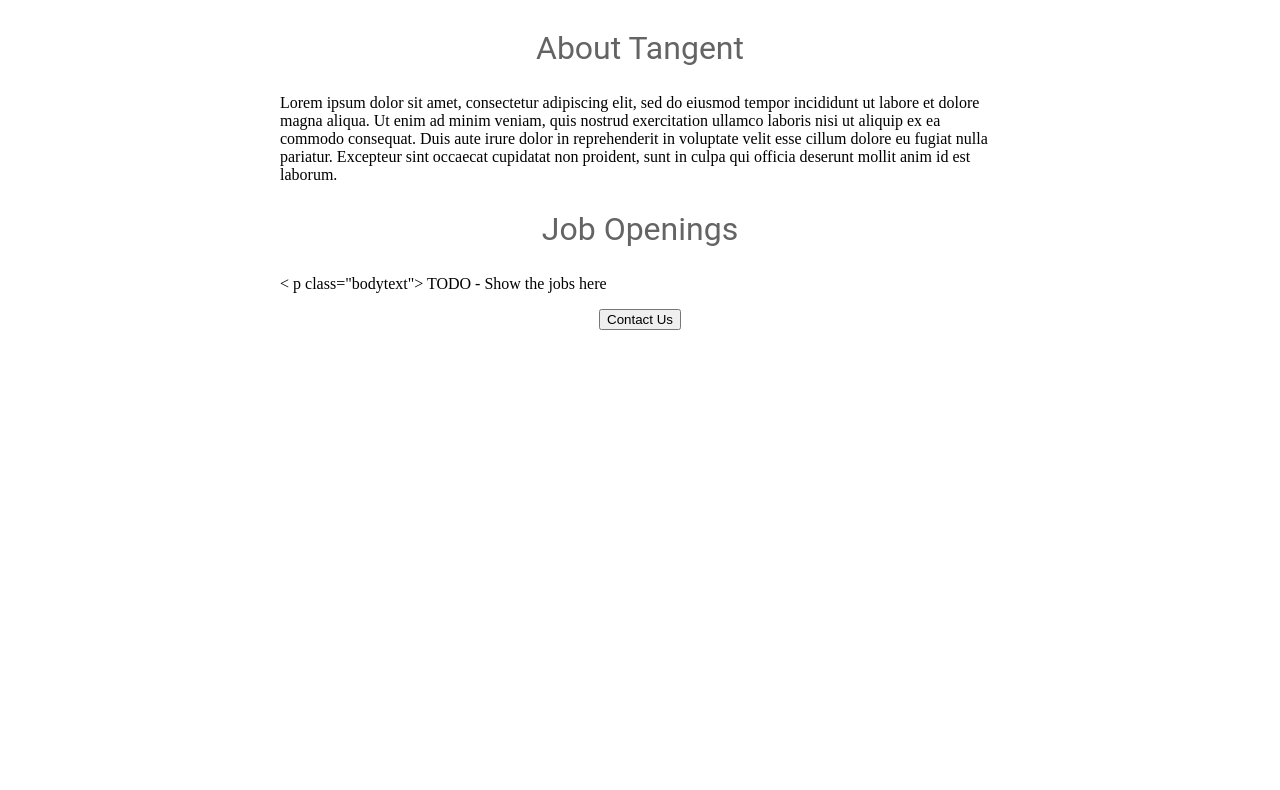
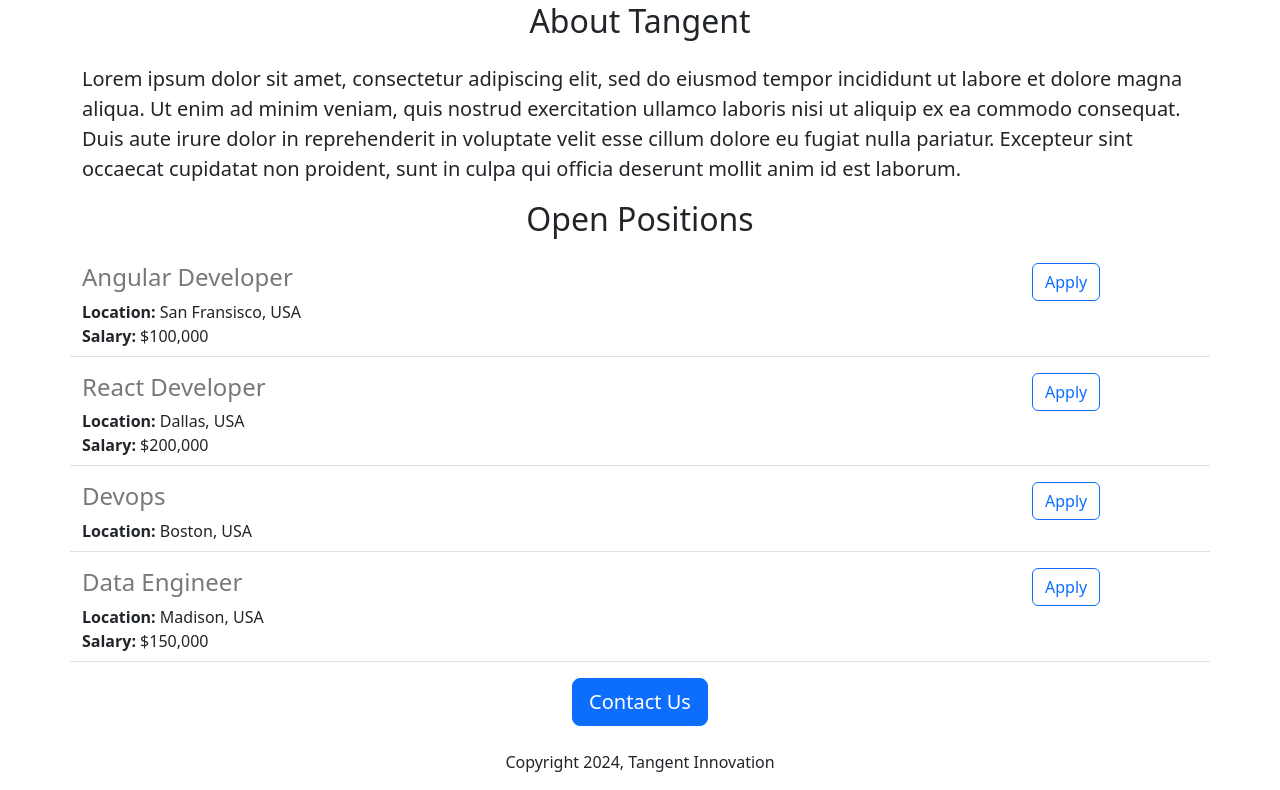
Before and after one commit to tanmaymaity6/python-flask_project-v2, a Flask app: page / in a window 1280 px wide. Shown: the part 462-1252 px from the top of the page. Before the commit the page ends 792 px from the top, so only its background shows below. Run offline with Flask 3, Linux system fonts and the light colour scheme.

Commit message:
added dynamic data and API route

```diff
--- a/app.py
+++ b/app.py
@@ -1,11 +1,43 @@
-from flask import Flask,render_template
+from flask import Flask, render_template, jsonify
 
 app = Flask(__name__)
+JOBS = [
+    {
+        'id': 1,
+        'title': 'Angular Developer',
+        'location': 'San Fransisco, USA',
+        'salary': '$100,000'
+    },
+    {
+        'id': 2,
+        'title': 'React Developer',
+        'location': 'Dallas, USA',
+        'salary': '$200,000'
+    },
+    {
+        'id': 3,
+        'title': 'Devops',
+        'location': 'Boston, USA',
+    },
+    {
+        'id': 4,
+        'title': 'Data Engineer',
+        'location': 'Madison, USA',
+        'salary': '$150,000'
+    },
+]
+
 
 @app.route("/")
 def hello_tangent():
-    return render_template('home.html')
+    return render_template('home.html', jobs=JOBS, company_name='Tangent')
 
-print(__name__)
+
+@app.route("/api/jobs")
+def list_jobs():
+    return jsonify(JOBS)
+
+
+
 if __name__ == "__main__":
-  app.run(host='0.0.0.0', debug=True)
+    app.run(host='0.0.0.0', debug=True)
--- a/templates/home.html
+++ b/templates/home.html
@@ -2,48 +2,37 @@
 <html lang="en">
   <head>
     <title> Tangent Innovation </title>
+    <meta charset="utf-8">
+    <meta name="viewport" content="width=device-width, initial-scale=1">
+    <link href="https://cdn.jsdelivr.net/npm/bootstrap@5.3.3/dist/css/bootstrap.min.css" rel="stylesheet" integrity="sha384-QWTKZyjpPEjISv5WaRU9OFeRpok6YctnYmDr5pNlyT2bRjXh0JMhjY6hW+ALEwIH" crossorigin="anonymous">
     <style>
-      h1 {
-        font-size:40px;
-        font-family: Roboto;
-        font-weight:normal;
-        color: rgb(50,50,50);
-        text-align: center;
-      }
-      #banner{
-        width:100%;
-        height:360px;
-        object-fit:cover;
-      }
-      h2{
-        font-family:Roboto;
-        font-size:32px;
-        color: rgb(100,100,100);
-        text-align: center;
-        font-weight:normal;
-      }
-      #container{
-        max-width:720px;
-        margin: 0 auto;
-      }
-      .bodytext{
-
+      #banner {
+        height: 360px;
+        width: 100%;
+        object-fit: cover;
+        margin-bottom: 16px;
       }
     </style>
   </head>
   <body>
-    <div id="container">
-    <h1> Tangent Innovation Careers </h1>
-    <img id ="banner" src ="static/banner.jpg" >
+    <div class="container">
+    <h1 class="text-center mt-2 mb-4""> {{company_name}} Careers </h1>
+    <img id="banner" class="img-fluid" src ="static/banner.jpg" >
 
-    <h2>About Tangent</h2>
-    <p class="bodytext">
+    <h2 class="text-center mt-2 mb-4"">About Tangent</h2>
+    <p class="lead">
       Lorem ipsum dolor sit amet, consectetur adipiscing elit, sed do eiusmod tempor incididunt ut labore et dolore magna aliqua. Ut enim ad minim veniam, quis nostrud exercitation ullamco laboris nisi ut aliquip ex ea commodo consequat. Duis aute irure dolor in reprehenderit in voluptate velit esse cillum dolore eu fugiat nulla pariatur. Excepteur sint occaecat cupidatat non proident, sunt in culpa qui officia deserunt mollit anim id est laborum.
     </p>
-    <h2>Job Openings</h2>
-    < p class="bodytext"> TODO - Show the jobs here</p>
-      <div style ="text-align:center;">
-    <button> Contact Us</button>
+    <h2 class="text-center mt-2 mb-4"">Open Positions</h2>
+    <div>
+      {% for job in jobs %}
+      {% include 'jobitem.html' %}
+      {% endfor %}
+    </div>
+
+      <div class="text-center"">
+    <button class="btn btn-primary btn-lg"> Contact Us</button>
+        <p class="mt-4"> Copyright 2024, Tangent Innovation</p>
       </div>
     </div>
   </body>
--- /dev/null
+++ b/templates/jobitem.html
@@ -0,0 +1,19 @@
+<div class= "border-bottom row" style= "margin-bottom:16px; padding-bottom:8px;">
+
+<div class='col-10'>
+  <h4 style = "color: rgb(120, 120,120); margin-botom:4px;"> {{job['title']}} </h4>
+  <div> <b>Location:</b> {{job['location']}}</div>
+  {% if job['salary'] %}
+  <div>
+    <b>Salary:</b> {{job['salary']}}
+  </div>
+  {% endif %}
+
+</div>
+  <div class='col-2'>
+    <button type="button" class="btn btn-outline-primary">Apply</button>
+
+  </div>
+
+
+</div>
```
